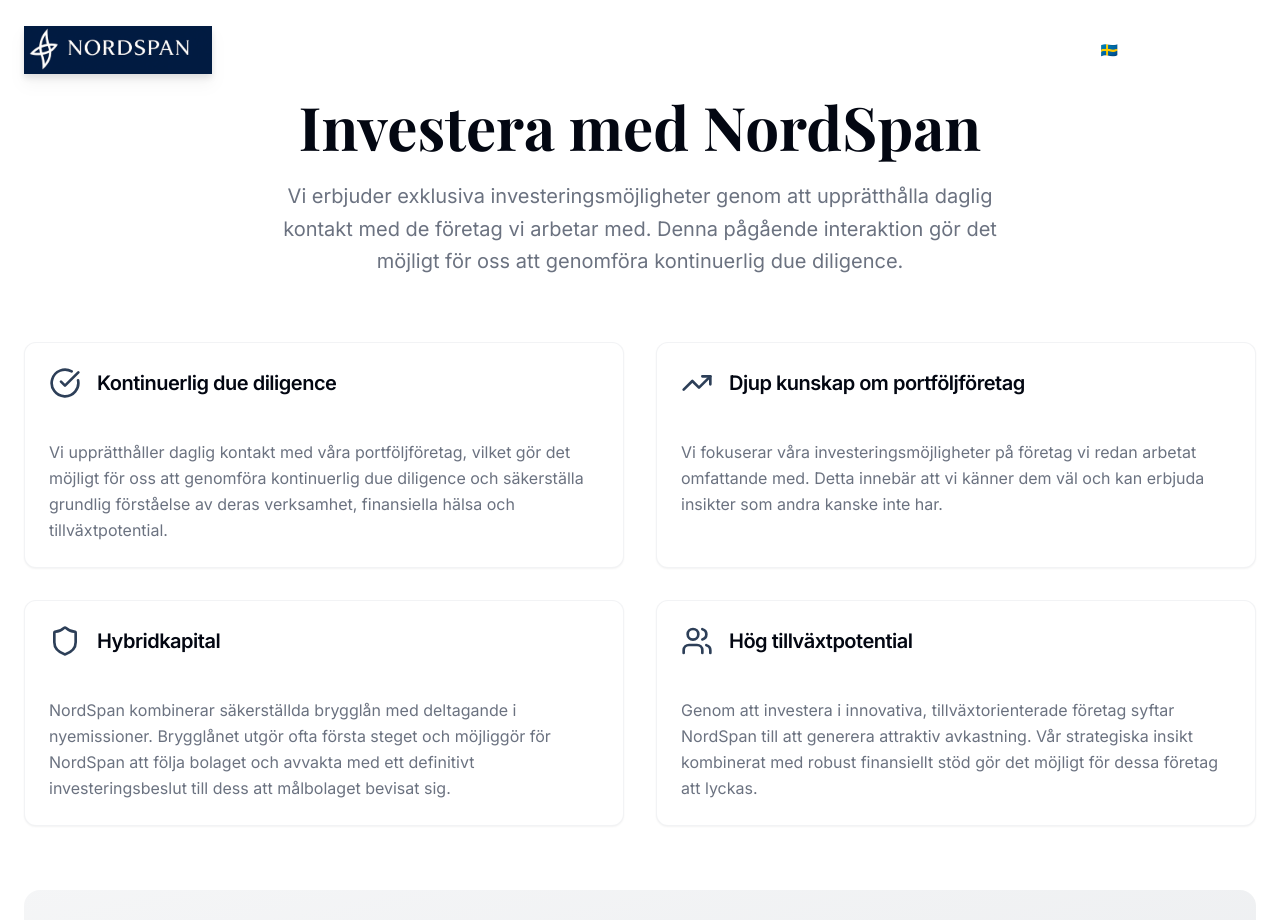
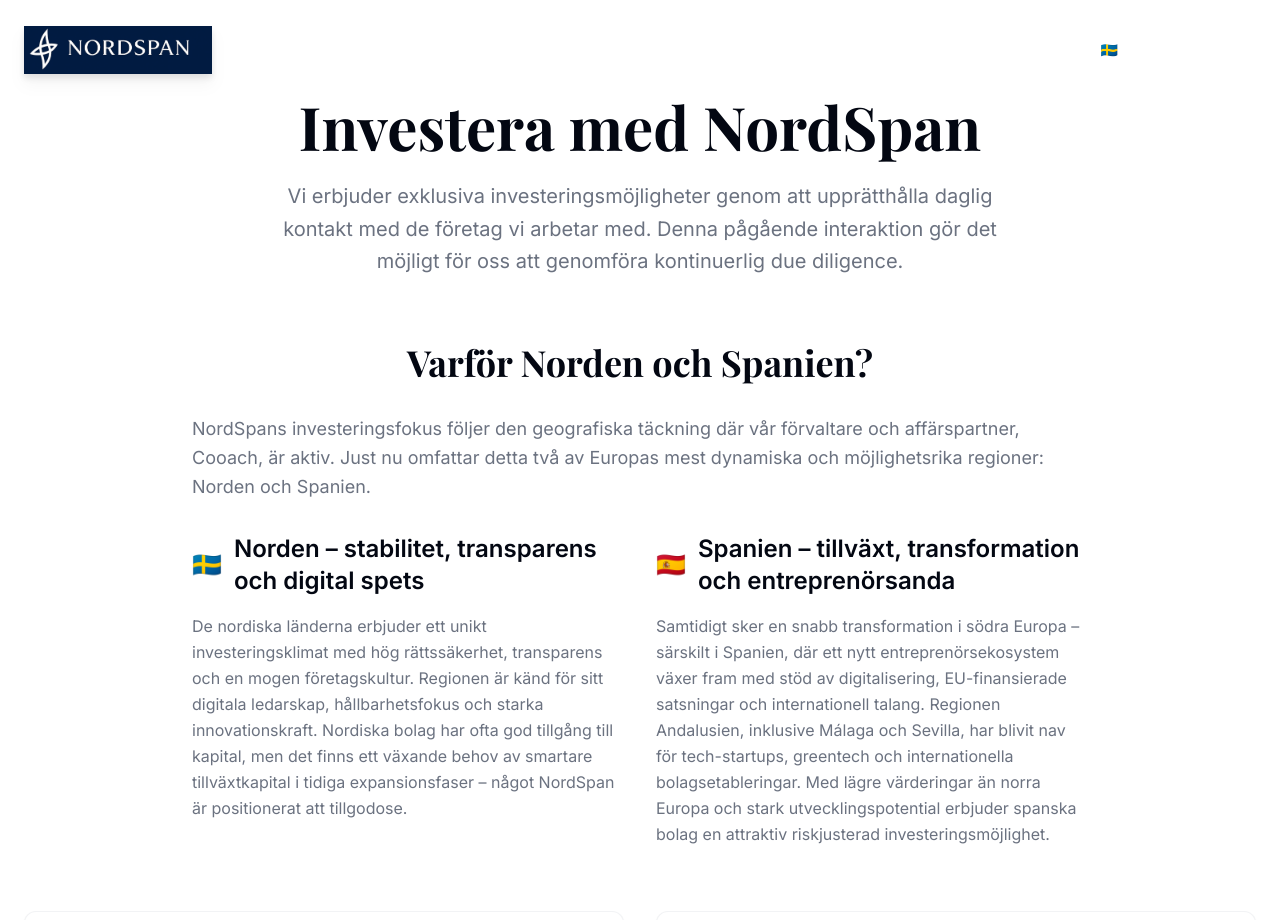
Before and after one commit to C-FMorand/nordspan, a React (Vite) app: page /invest in a window 1280 px wide. Shown: the top 920 px of the page. Built offline with nearby package versions, Linux system fonts and the light colour scheme.

Commit message:
Add new section to Invest page
Add a new section with text about why NordSpan focuses on the Nordic and Spanish regions.

```diff
--- a/src/contexts/LanguageContext.tsx
+++ b/src/contexts/LanguageContext.tsx
@@ -114,7 +114,15 @@ const translations = {
     'invest.cta.title': 'Håll dig informerad och engagera dig',
     'invest.cta.description': 'Vi inbjuder alla investerare att registrera sig för uppdateringar och information när vi närmar oss lanseringen av vår nya fond.',
     'invest.cta.contact': 'Boka ett möte',
-    'invest.cta.learn': 'Läs mer om fonden'
+    'invest.cta.learn': 'Läs mer om fonden',
+
+    // Geographic Focus
+    'invest.geography.title': 'Varför Norden och Spanien?',
+    'invest.geography.intro': 'NordSpans investeringsfokus följer den geografiska täckning där vår förvaltare och affärspartner, Cooach, är aktiv. Just nu omfattar detta två av Europas mest dynamiska och möjlighetsrika regioner: Norden och Spanien.',
+    'invest.geography.nordic.title': 'Norden – stabilitet, transparens och digital spets',
+    'invest.geography.nordic.description': 'De nordiska länderna erbjuder ett unikt investeringsklimat med hög rättssäkerhet, transparens och en mogen företagskultur. Regionen är känd för sitt digitala ledarskap, hållbarhetsfokus och starka innovationskraft. Nordiska bolag har ofta god tillgång till kapital, men det finns ett växande behov av smartare tillväxtkapital i tidiga expansionsfaser – något NordSpan är positionerat att tillgodose.',
+    'invest.geography.spain.title': 'Spanien – tillväxt, transformation och entreprenörsanda',
+    'invest.geography.spain.description': 'Samtidigt sker en snabb transformation i södra Europa – särskilt i Spanien, där ett nytt entreprenörsekosystem växer fram med stöd av digitalisering, EU-finansierade satsningar och internationell talang. Regionen Andalusien, inklusive Málaga och Sevilla, har blivit nav för tech-startups, greentech och internationella bolagsetableringar. Med lägre värderingar än norra Europa och stark utvecklingspotential erbjuder spanska bolag en attraktiv riskjusterad investeringsmöjlighet.'
   },
 
   en: {
@@ -219,7 +227,15 @@ const translations = {
     'invest.cta.title': 'Stay informed and get involved',
     'invest.cta.description': 'We invite all investors to sign up for updates and information as we move toward launching our new fund.',
     'invest.cta.contact': 'Book a meeting',
-    'invest.cta.learn': 'Learn more about the fund'
+    'invest.cta.learn': 'Learn more about the fund',
+
+    // Geographic Focus
+    'invest.geography.title': 'Why Nordic and Spain?',
+    'invest.geography.intro': 'NordSpan\'s investment focus follows the geographical coverage where our manager and business partner, Cooach, is active. Currently, this includes two of Europe\'s most dynamic and opportunity-rich regions: the Nordic countries and Spain.',
+    'invest.geography.nordic.title': 'Nordic – stability, transparency and digital edge',
+    'invest.geography.nordic.description': 'The Nordic countries offer a unique investment climate with high legal security, transparency and a mature business culture. The region is known for its digital leadership, sustainability focus and strong innovation capacity. Nordic companies often have good access to capital, but there is a growing need for smarter growth capital in early expansion phases – something NordSpan is positioned to provide.',
+    'invest.geography.spain.title': 'Spain – growth, transformation and entrepreneurial spirit',
+    'invest.geography.spain.description': 'Meanwhile, a rapid transformation is taking place in southern Europe – particularly in Spain, where a new entrepreneurial ecosystem is emerging supported by digitalization, EU-funded initiatives and international talent. The Andalusia region, including Málaga and Seville, has become a hub for tech startups, greentech and international company establishments. With lower valuations than northern Europe and strong development potential, Spanish companies offer an attractive risk-adjusted investment opportunity.'
   },
 
   es: {
@@ -324,7 +340,15 @@ const translations = {
     'invest.cta.title': 'Mantente informado y participa',
     'invest.cta.description': 'Invitamos a todos los inversores a registrarse para recibir actualizaciones e información mientras nos acercamos al lanzamiento de nuestro nuevo fondo.',
     'invest.cta.contact': 'Reservar una reunión',
-    'invest.cta.learn': 'Conoce más sobre el fondo'
+    'invest.cta.learn': 'Conoce más sobre el fondo',
+
+    // Geographic Focus
+    'invest.geography.title': '¿Por qué los países nórdicos y España?',
+    'invest.geography.intro': 'El enfoque de inversión de NordSpan sigue la cobertura geográfica donde nuestro administrador y socio comercial, Cooach, está activo. Actualmente, esto incluye dos de las regiones más dinámicas y ricas en oportunidades de Europa: los países nórdicos y España.',
+    'invest.geography.nordic.title': 'Nórdicos – estabilidad, transparencia y ventaja digital',
+    'invest.geography.nordic.description': 'Los países nórdicos ofrecen un clima de inversión único con alta seguridad jurídica, transparencia y una cultura empresarial madura. La región es conocida por su liderazgo digital, enfoque en sostenibilidad y fuerte capacidad de innovación. Las empresas nórdicas a menudo tienen buen acceso al capital, pero hay una necesidad creciente de capital de crecimiento más inteligente en las fases de expansión temprana – algo que NordSpan está posicionado para proporcionar.',
+    'invest.geography.spain.title': 'España – crecimiento, transformación y espíritu emprendedor',
+    'invest.geography.spain.description': 'Mientras tanto, está teniendo lugar una rápida transformación en el sur de Europa, particularmente en España, donde está surgiendo un nuevo ecosistema empresarial apoyado por la digitalización, iniciativas financiadas por la UE y talento internacional. La región de Andalucía, incluyendo Málaga y Sevilla, se ha convertido en un centro para startups tecnológicas, tecnología verde y establecimientos de empresas internacionales. Con valoraciones más bajas que el norte de Europa y fuerte potencial de desarrollo, las empresas españolas ofrecen una oportunidad de inversión atractiva ajustada al riesgo.'
   }
 };
 
--- a/src/pages/Invest.tsx
+++ b/src/pages/Invest.tsx
@@ -45,6 +45,40 @@ export const Invest = () => {
           </p>
         </div>
 
+        {/* Geographic Focus Section */}
+        <div className="mb-16">
+          <div className="max-w-4xl mx-auto">
+            <h2 className="font-display text-3xl md:text-4xl font-bold mb-8 text-center text-foreground">
+              {t('invest.geography.title')}
+            </h2>
+            <p className="text-lg text-muted-foreground mb-8 leading-relaxed">
+              {t('invest.geography.intro')}
+            </p>
+
+            <div className="grid md:grid-cols-2 gap-8">
+              <div className="space-y-4">
+                <h3 className="text-2xl font-semibold text-foreground flex items-center gap-3">
+                  <span className="text-primary">🇸🇪</span>
+                  {t('invest.geography.nordic.title')}
+                </h3>
+                <p className="text-muted-foreground leading-relaxed">
+                  {t('invest.geography.nordic.description')}
+                </p>
+              </div>
+
+              <div className="space-y-4">
+                <h3 className="text-2xl font-semibold text-foreground flex items-center gap-3">
+                  <span className="text-primary">🇪🇸</span>
+                  {t('invest.geography.spain.title')}
+                </h3>
+                <p className="text-muted-foreground leading-relaxed">
+                  {t('invest.geography.spain.description')}
+                </p>
+              </div>
+            </div>
+          </div>
+        </div>
+
         {/* Features Grid */}
         <div className="grid md:grid-cols-2 gap-8 mb-16">
           {features.map((feature, index) => (
```
